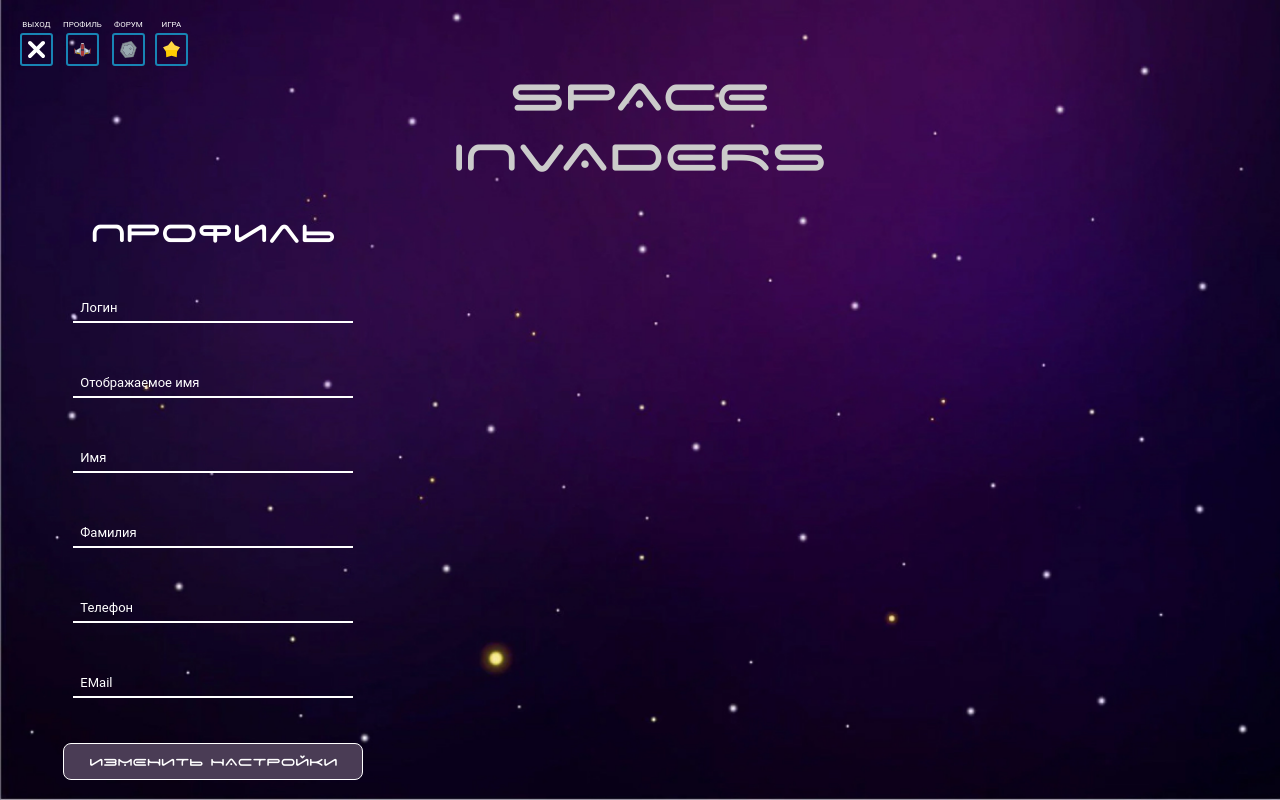
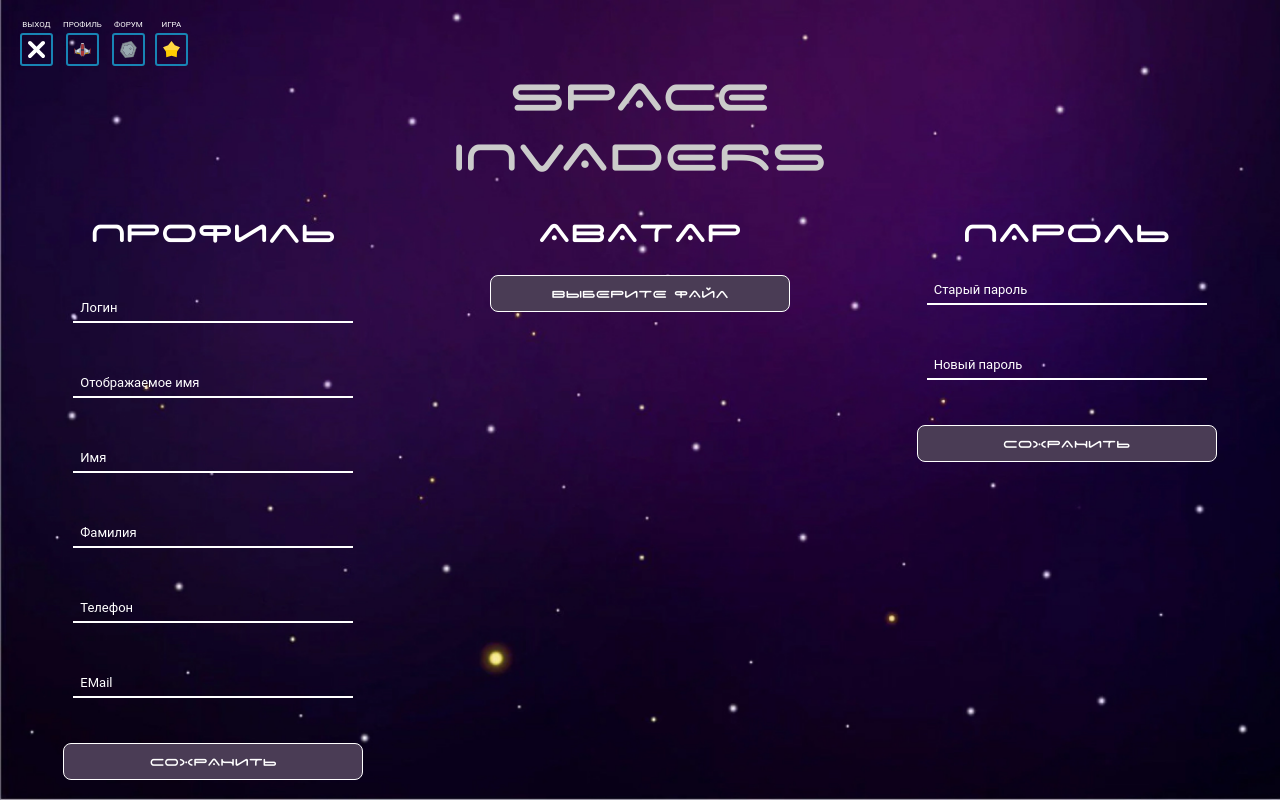
Before and after one commit to BaikonurYP/baikonur.project, a React app: page /profile in a window 1280 px wide. Built offline with nearby package versions, Linux system fonts and the light colour scheme; the HTML template or start-up script is replaced by a standard one.

Commit message:
temp fixes

```diff
--- a/src/components/container/containerStyled.tsx
+++ b/src/components/container/containerStyled.tsx
@@ -31,7 +31,7 @@ export const ContainerStyled = styled.div<{
 }>`
     display: flex;
     width: ${(props) => props.width ?? 100}%;
-    flex-direction: ${props => props.direction ?? 'row'};
+    flex-direction: ${(props) => props.direction ?? 'row'};
 
     ${(props) => {
         switch (props.mineAxisAlign) {
--- /dev/null
+++ b/src/components/inputs/fileInput/fileInput.tsx
@@ -0,0 +1,33 @@
+import React, { FC, useState } from 'react'
+import { TooltipPosition } from '../../tooltip/tooltipStyled'
+import { InpurErrorStyle } from '../input/inputStyled'
+import { FileInputInputStyled, FileInputLabelStyled } from './fileInputStyled'
+
+interface InputProps {
+    children: string
+    name: string
+    value: []
+    onChange?: (e: React.ChangeEvent<any>) => void
+    onBlur?: (e: any) => void
+    touched?: boolean
+    helperPosition?: TooltipPosition
+    helper?: string
+}
+
+const FileInput: FC<InputProps> = (props) => {
+    const [uuid, setUUid] = useState('111')
+
+    return (
+        <>
+            <FileInputLabelStyled htmlFor={uuid}>
+                {props.children}
+            </FileInputLabelStyled>
+            <FileInputInputStyled type="file" id={uuid} />
+            {props.touched && props.helper && (
+                <InpurErrorStyle>{props.helper}</InpurErrorStyle>
+            )}
+        </>
+    )
+}
+
+export default FileInput
--- /dev/null
+++ b/src/components/inputs/fileInput/fileInputStyled.tsx
@@ -0,0 +1,32 @@
+import styled, { css } from 'styled-components'
+import { colors, getColor } from '../../../styles/GlobalStyle/colors'
+
+export const FileInputLabelStyled = styled.label`
+    padding: 0 0 5px 0;
+    width: 300px;
+    height: 37px;
+    background: ${getColor('purple')};
+    border: 1px solid ${getColor('white')};
+    border-radius: 8px;
+    font-family: 'SpaceFont';
+    font-size: 16px;
+    text-transform: uppercase;
+    color: ${getColor('white')};
+    cursor: pointer;
+    transition: 0.3s;
+    display: flex;
+    justify-content: center;
+    align-items: center;
+
+    &:hover {
+        background: ${getColor('purple-dark')};
+    }
+
+    &:active {
+        transform: scale(0.98);
+    }
+`
+
+export const FileInputInputStyled = styled.input`
+    display: none;
+`
--- /dev/null
+++ b/src/components/inputs/validators.ts
@@ -0,0 +1,80 @@
+import * as yup from 'yup'
+
+/** Стандартная ошибка о необходимости заполнения поля */
+const requiredError = 'Поле обязательно для заполнения'
+
+/** Получить слово "символ" с нужным склонением */
+const getSymbolText = (num: number) => {
+    let symbol_text = 'символ'
+    if (
+        (num >= 10 && num <= 20) ||
+        (num % 10 >= 5 && num % 10 <= 9) ||
+        num % 10 == 0
+    ) {
+        symbol_text = 'символов'
+    } else if (num % 10 >= 2 && num % 10 <= 4) {
+        symbol_text = 'символа'
+    }
+    return symbol_text
+}
+
+/** Ошибка о минимальной длине строки */
+const minFieldError = (f: { min: number }) =>
+    `Минимальная длина - ${f.min} ${getSymbolText(f.min)}`
+/** Ошибка о максимальной длине строки */
+const maxFieldError = (f: { max: number }) =>
+    `Максимальная длина - ${f.max} ${getSymbolText(f.max)}`
+
+/** Цепочка валидации для логина */
+const loginValidationChain = yup
+    .string()
+    .required(requiredError)
+    .min(3, minFieldError)
+    .matches(
+        /^[A-z0-9_-]{3,20}$/,
+        'Допускается латиница, цифры, дефис (-) и нижнее подчеркивание(_)'
+    )
+    .matches(/^.*[A-z]{1}.*$/, 'Должна быть как миним одна буква')
+
+/** Цепочка валидации для паролей */
+const passwordValidationChain = yup
+    .string()
+    .required(requiredError)
+    .min(8, minFieldError)
+    .max(40, maxFieldError)
+    .matches(
+        /^.*[A-ZА-ЯЁ]{1}.*$/,
+        'Должна быть как минимум одна заглавная буква'
+    )
+    .matches(/^.*[0-9].*$/i, 'Должна быть как минимум одна цифра')
+
+/** Цепочка валидации для имен */
+const nameValidationChain = yup
+    .string()
+    .required(requiredError)
+    .matches(
+        /^[A-ZА-ЯЁ][A-zА-яЁё-]+$/,
+        'Допускается только кириллица, латиница и нижнее подчеркивание (_)'
+    )
+
+/** Цепочка валидации для почты */
+const emailValidationChain = yup
+    .string()
+    .required(requiredError)
+    .email('Адрес электроной почты должен быь введен корректно')
+
+/** Цепочка валидации для телефонов */
+const phoneValidationChain = yup
+    .string()
+    .required('Поле обязательно для заполнения')
+    .min(8, 'Минимальная длина - 8 символов')
+    .max(15, 'Максимальная длина - 15 символов')
+    .matches(/^\+?\d{8,15}$/, 'Допускаются только цифры и знак плюса в начале')
+
+export {
+    loginValidationChain,
+    passwordValidationChain,
+    nameValidationChain,
+    emailValidationChain,
+    phoneValidationChain,
+}
--- a/src/pages/ProfilePage/ProfilePage.tsx
+++ b/src/pages/ProfilePage/ProfilePage.tsx
@@ -9,6 +9,8 @@ import { Logo } from '../../components/logo/logo'
 import * as yup from 'yup'
 import { UserApi } from '../../core/http/api/UserApi'
 import { Header } from '../../components/header/header'
+import FileInput from '../../components/inputs/fileInput/fileInput'
+import { emailValidationChain, loginValidationChain, nameValidationChain, passwordValidationChain, phoneValidationChain } from '../../components/inputs/validators'
 
 const userAoi = new UserApi()
 
@@ -32,52 +34,34 @@ const ProfilePage: FC = () => {
             email: '',
         },
         validationSchema: yup.object({
-            login: yup
-                .string()
-                .required('Поле обязательно для заполнения')
-                .min(3, 'Минимальная длина - 3 символа')
-                .matches(
-                    /^[A-z0-9_-]{3,20}$/,
-                    'Допускается латиница, цифры, дефис (-) и нижнее подчеркивание(_)'
-                )
-                .matches(/^.*[A-z]{1}.*$/, 'Должна быть как миним одна буква'),
-            display_name: yup
-                .string()
-                .required('Поле обязательно для заполнения')
-                .min(8, 'Минимальная длина - 8 символов')
-                .max(40, 'Максимальная длина - 40 символов')
-                .matches(
-                    /^.*[A-ZА-ЯЁ]{1}.*$/,
-                    'Должна быть как минимум одна заглавная буква'
-                )
-                .matches(/^.*[0-9].*$/i, 'Должна быть как минимум одна цифра'),
-            first_name: yup
-                .string()
-                .required('Поле обязательно для заполнения')
-                .matches(
-                    /^[A-ZА-ЯЁ][A-zА-яЁё-]+$/,
-                    'Допускается только кириллица, латиница и нижнее подчеркивание (_)'
-                ),
-            second_name: yup
-                .string()
-                .required('Поле обязательно для заполнения')
-                .matches(
-                    /^[A-ZА-ЯЁ][A-zА-яЁё-]+$/,
-                    'Допускается только кириллица, латиница и нижнее подчеркивание (_)'
-                ),
-            email: yup
-                .string()
-                .required('Поле обязательно для заполнения')
-                .email('Адрес электроной почты должен быь введен корректно'),
-            phone: yup
-                .string()
-                .required('Поле обязательно для заполнения')
-                .min(8, 'Минимальная длина - 8 символов')
-                .max(15, 'Максимальная длина - 15 символов')
-                .matches(
-                    /^\+?\d{8,15}$/,
-                    'Допускаются только цифры и знак плюса в начале'
-                ),
+            login: loginValidationChain,
+            display_name: nameValidationChain,
+            first_name: nameValidationChain,
+            second_name: nameValidationChain,
+            email: emailValidationChain,
+            phone: phoneValidationChain,
+        }),
+        onSubmit: (values, { setSubmitting }) => {
+            // setSubmitting(false)
+            // setFormError('')
+            // userAoi.signUp(values).then((result) => {
+            //     if (result.successes) {
+            //         goToGame()
+            //     } else {
+            //         setFormError(result.error)
+            //     }
+            // })
+        },
+    })
+
+    const formikPassword = useFormik({
+        initialValues: {
+            oldPassword: '',
+            newPassword: '',
+        },
+        validationSchema: yup.object({
+            oldPassword: passwordValidationChain,
+            newPassword: passwordValidationChain,
         }),
         onSubmit: (values, { setSubmitting }) => {
             // setSubmitting(false)
@@ -96,8 +80,8 @@ const ProfilePage: FC = () => {
         <Layout hasMenu>
             <Container direction="column">
                 <Logo />
-                <Container direction="row">
-                    <Container direction="column" width={50}>
+                <Container direction="row" crossAxisAlign={'start'}>
+                    <Container direction="column">
                         <Header>Профиль</Header>
                         <form
                             onSubmit={formik.handleSubmit}
@@ -203,12 +187,64 @@ const ProfilePage: FC = () => {
                                 />
 
                                 <ButtonForm helper={formError}>
-                                    Изменить настройки
+                                    Сохранить
                                 </ButtonForm>
                             </Container>
                         </form>
                     </Container>
-                    <Container direction="column"></Container>
+                    <Container direction="column">
+                        <Header>Аватар</Header>
+                        <Container direction="column">
+                            <FileInput name="avatar" value={[]}>
+                                Выберите файл
+                            </FileInput>
+                        </Container>
+                    </Container>
+                    <Container direction="column">
+                        <Header>Пароль</Header>
+                        <form
+                            onSubmit={formikPassword.handleSubmit}
+                            style={{ width: '100%' }}
+                        >
+                            <Container direction="column">
+                                <Input
+                                    type="password"
+                                    name="oldPassword"
+                                    placeholder="Старый пароль"
+                                    value={formikPassword.values.oldPassword}
+                                    onChange={formikPassword.handleChange}
+                                    helper={formikPassword.errors.oldPassword}
+                                    state={
+                                        formikPassword.errors.oldPassword &&
+                                        formikPassword.touched.oldPassword
+                                            ? 'danger'
+                                            : 'default'
+                                    }
+                                    onBlur={formikPassword.handleBlur}
+                                    touched={formikPassword.touched.oldPassword}
+                                />
+                                <Input
+                                    type="password"
+                                    name="newPassword"
+                                    placeholder="Новый пароль"
+                                    value={formikPassword.values.newPassword}
+                                    onChange={formikPassword.handleChange}
+                                    helper={formikPassword.errors.newPassword}
+                                    state={
+                                        formikPassword.errors.newPassword &&
+                                        formikPassword.touched.newPassword
+                                            ? 'danger'
+                                            : 'default'
+                                    }
+                                    onBlur={formikPassword.handleBlur}
+                                    touched={formikPassword.touched.newPassword}
+                                />
+                                <ButtonForm helper={formError}>
+                                    Сохранить
+                                </ButtonForm>
+                            </Container>
+                        </form>
+                    </Container>
                 </Container>
             </Container>
         </Layout>
```
Also changed, not shown: src/pages/LoginPage/LoginPage.tsx (+6 -19 lines), src/pages/SignupPage/SignupPage.tsx (+13 -46 lines). Lines whose indentation alone changed are shown as unchanged.
